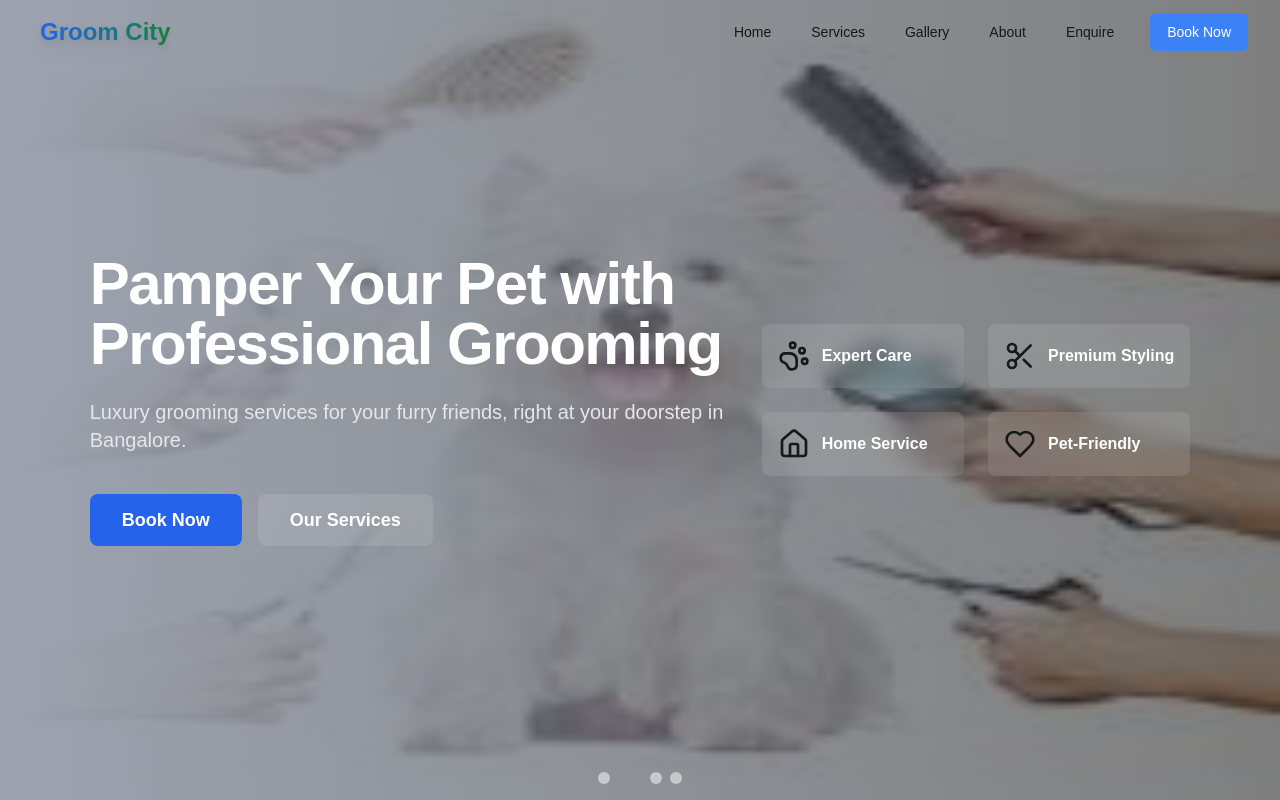
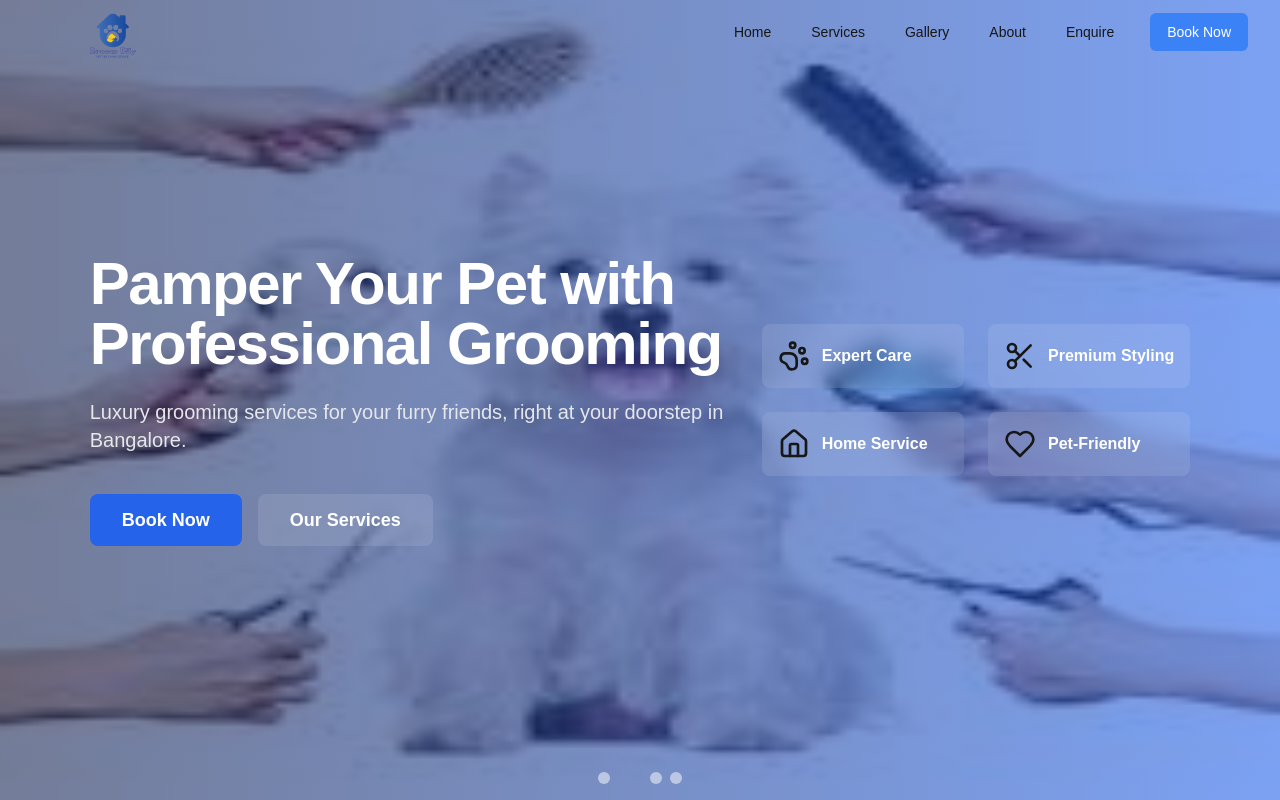
Before and after one commit to vamshichi/Bark-n-groom, a Next.js app: page / in a window 1280 px wide. Shown: the top 800 px of the page. Built offline with nearby package versions, Linux system fonts and the light colour scheme.

Commit message:
added book now page

```diff
--- a/app/components/hero.tsx
+++ b/app/components/hero.tsx
@@ -36,7 +36,7 @@ export function Hero() {
   }, [])
 
   return (
-    <section className="relative min-h-screen flex items-center justify-center overflow-hidden bg-gradient-to-b from-blue-100 to-purple-100">
+    <section className="relative min-h-screen flex items-center justify-center overflow-hidden bg-gradient-to-b from-blue-950 to-blue-500">
       <div className="absolute inset-0 overflow-hidden">
         <AnimatePresence initial={false}>
           <motion.div
@@ -56,7 +56,7 @@ export function Hero() {
             />
           </motion.div>
         </AnimatePresence>
-        <div className="absolute inset-0 bg-gradient-to-r from-gray-400 to-black/50" />
+        <div className="absolute inset-0 bg-gradient-to-r from-blue-950 to-blue-600 opacity-60" />
       </div>
 
       <div className="relative z-10 max-w-7xl mx-auto px-4 sm:px-6 lg:px-8 flex flex-col lg:flex-row items-center justify-between">
--- a/app/components/navbar.tsx
+++ b/app/components/navbar.tsx
@@ -2,11 +2,11 @@
 
 import { useState, useEffect } from "react"
 import Link from "next/link"
-// import Image from "next/image"
+import Image from "next/image"
 import { usePathname } from "next/navigation"
 import { Menu, X } from 'lucide-react'
 import { motion, AnimatePresence } from "framer-motion"
-// import Logo from "@/app/icon.jpeg"
+import Logo from "@/app/icon.png"
 
 const navItems = [
   { name: "Home", href: "/" },
@@ -39,16 +39,16 @@ export function Navbar() {
         <div className="flex justify-between items-center h-16">
           <div className="flex-shrink-0 flex items-center">
             <Link href="/" className="flex items-center">
-              {/* <Image
+              <Image
                 src={Logo}
                 alt="Bark n Groom"
-                width={32}
-                height={32}
-                className="w-auto h-8"
-              /> */}
-<span className="ml-2 text-2xl font-extrabold text-transparent bg-clip-text bg-gradient-to-r from-blue-600 to-green-700 drop-shadow-lg">
+                // width={100}
+                // height={100}
+                className="w-auto h-60 pt-10"
+              />
+{/* <span className="ml-2 text-2xl font-extrabold text-transparent bg-clip-text bg-gradient-to-r from-blue-600 to-green-700 drop-shadow-lg">
   Groom City
-</span>
+</span> */}
             </Link>
           </div>
           <div className="hidden md:flex md:items-center md:space-x-8">
```
Also changed, not shown: app/icon.jpeg (deleted), app/icon.png (added).
